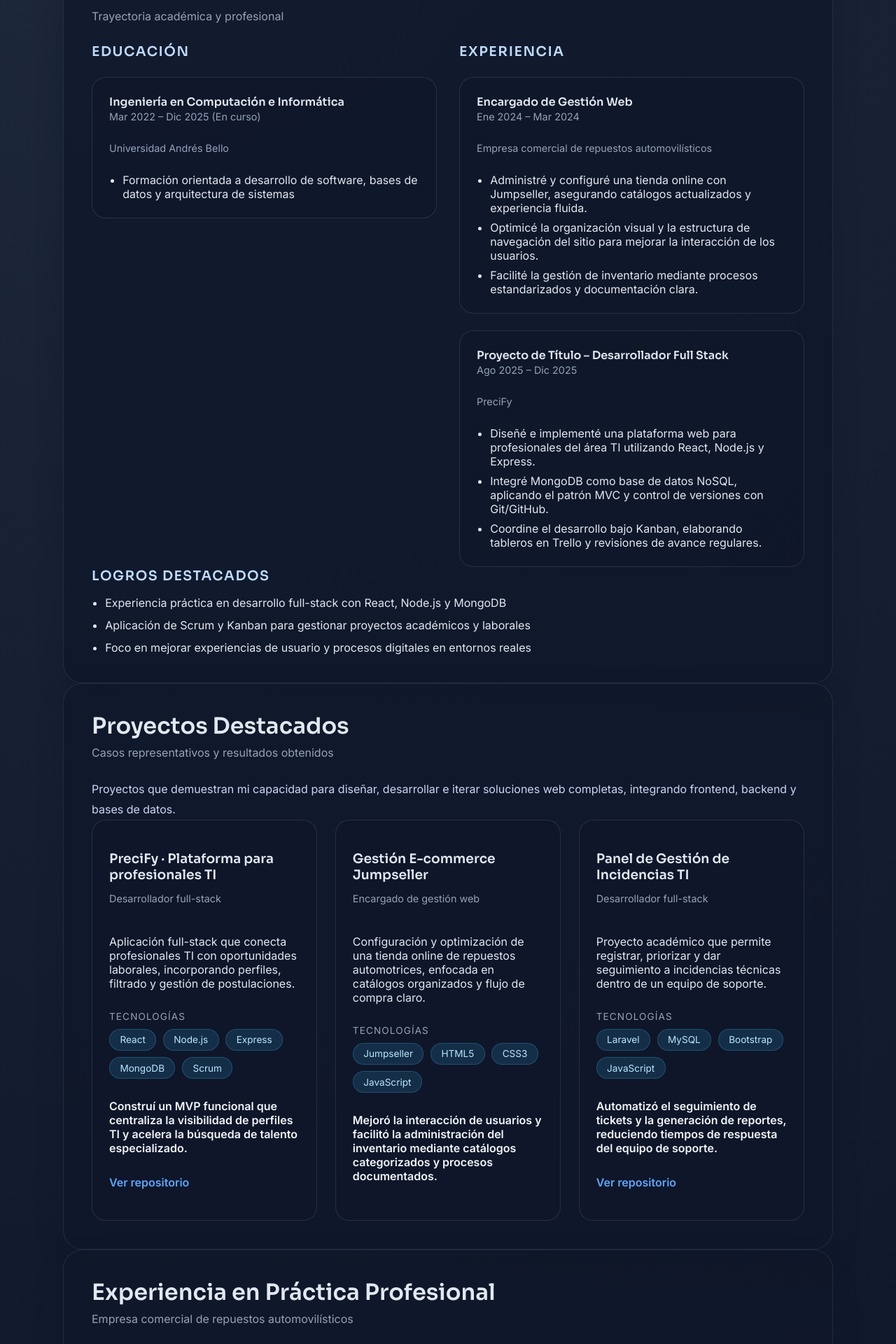
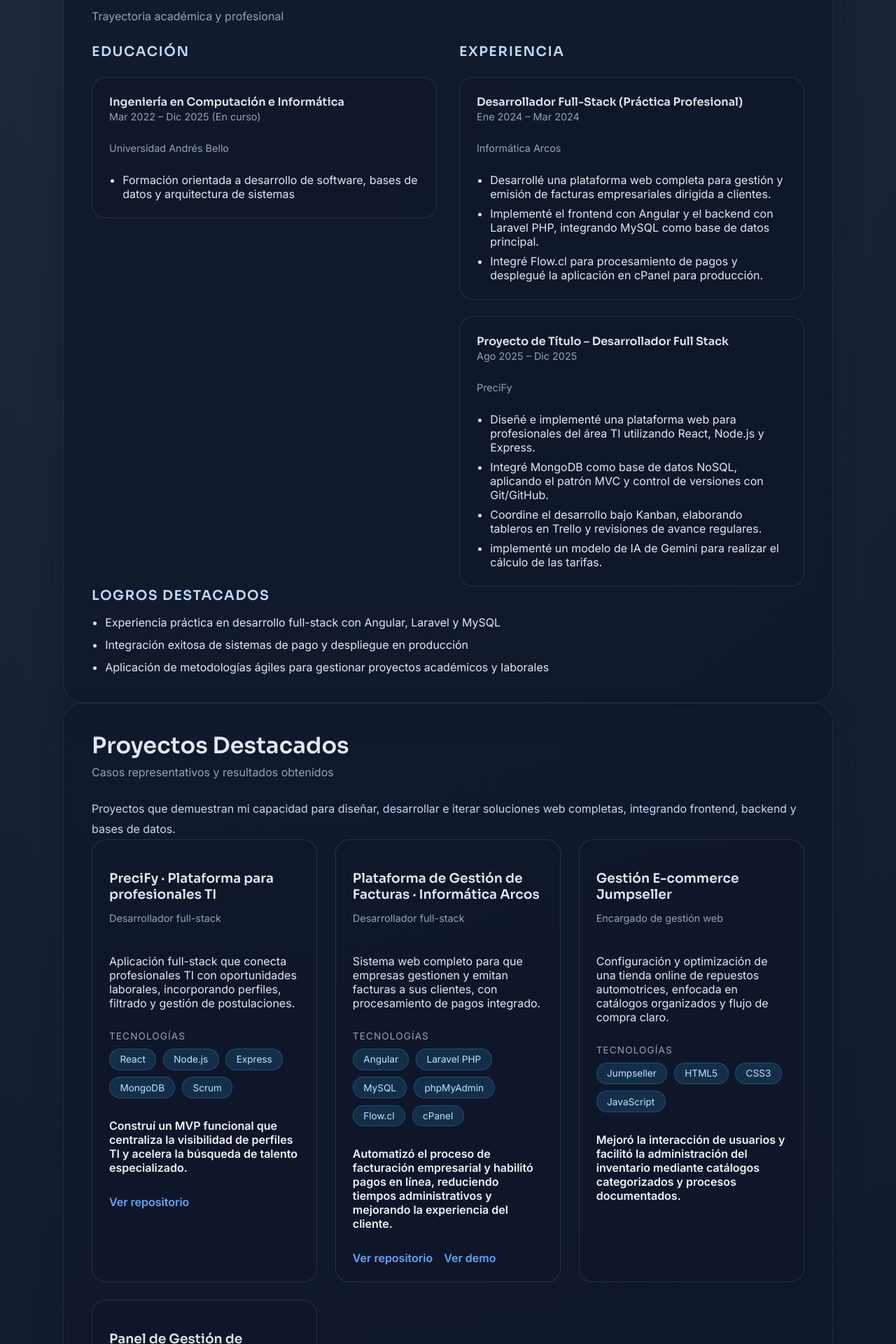
Before and after one commit to Nelsutro/Portafolio, a React (Create React App) app in the folder portfolio/: page / in a window 1280 px wide. Shown: the part 1380-3300 px from the top of the page at 70% size. Built offline with nearby package versions, Linux system fonts and the light colour scheme.

Commit message:
feat: Actualizar experiencia profesional y proyectos en el perfil, incluyendo nueva práctica en Informática Arcos

```diff
--- a/portfolio/src/data/profile.js
+++ b/portfolio/src/data/profile.js
@@ -71,13 +71,13 @@ const profile = {
     ],
     experience: [
       {
-        role: 'Encargado de Gestión Web',
-        company: 'Empresa comercial de repuestos automovilísticos',
+        role: 'Desarrollador Full-Stack (Práctica Profesional)',
+        company: 'Informática Arcos',
         period: 'Ene 2024 – Mar 2024',
         details: [
-          'Administré y configuré una tienda online con Jumpseller, asegurando catálogos actualizados y experiencia fluida.',
-          'Optimicé la organización visual y la estructura de navegación del sitio para mejorar la interacción de los usuarios.',
-          'Facilité la gestión de inventario mediante procesos estandarizados y documentación clara.'
+          'Desarrollé una plataforma web completa para gestión y emisión de facturas empresariales dirigida a clientes.',
+          'Implementé el frontend con Angular y el backend con Laravel PHP, integrando MySQL como base de datos principal.',
+          'Integré Flow.cl para procesamiento de pagos y desplegué la aplicación en cPanel para producción.'
         ]
       },
       {
@@ -87,14 +87,15 @@ const profile = {
         details: [
           'Diseñé e implementé una plataforma web para profesionales del área TI utilizando React, Node.js y Express.',
           'Integré MongoDB como base de datos NoSQL, aplicando el patrón MVC y control de versiones con Git/GitHub.',
-          'Coordine el desarrollo bajo Kanban, elaborando tableros en Trello y revisiones de avance regulares.'
+          'Coordine el desarrollo bajo Kanban, elaborando tableros en Trello y revisiones de avance regulares.',
+          'implementé un modelo de IA de Gemini para realizar el cálculo de las tarifas.'
         ]
       }
     ],
     highlights: [
-      'Experiencia práctica en desarrollo full-stack con React, Node.js y MongoDB',
-      'Aplicación de Scrum y Kanban para gestionar proyectos académicos y laborales',
-      'Foco en mejorar experiencias de usuario y procesos digitales en entornos reales'
+      'Experiencia práctica en desarrollo full-stack con Angular, Laravel y MySQL',
+      'Integración exitosa de sistemas de pago y despliegue en producción',
+      'Aplicación de metodologías ágiles para gestionar proyectos académicos y laborales'
     ]
   },
   projects: {
@@ -112,6 +113,19 @@ const profile = {
         links: {
           repo: 'https://github.com/Nelsutro/PreciFy-Final',
           demo: ''
+        }
+      },
+      {
+        name: 'Plataforma de Gestión de Facturas · Informática Arcos',
+        description:
+          'Sistema web completo para que empresas gestionen y emitan facturas a sus clientes, con procesamiento de pagos integrado.',
+        technologies: ['Angular', 'Laravel PHP', 'MySQL', 'phpMyAdmin', 'Flow.cl', 'cPanel'],
+        role: 'Desarrollador full-stack',
+        impact:
+          'Automatizó el proceso de facturación empresarial y habilitó pagos en línea, reduciendo tiempos administrativos y mejorando la experiencia del cliente.',
+        links: {
+          repo: 'https://github.com/Nelsutro/FactuFast',
+          demo: 'https://factufast.cl'
         }
       },
       {
@@ -143,18 +157,18 @@ const profile = {
     ]
   },
   internship: {
-    company: 'Empresa comercial de repuestos automovilísticos',
+    company: 'Informática Arcos',
     description:
-      'Negocio orientado a la venta de repuestos, con foco en la transformación digital de su canal e-commerce.',
+      'Empresa especializada en soluciones informáticas y desarrollo de software para la gestión empresarial y facturación digital.',
     activities: [
-      'Administración diaria del catálogo y stock en la plataforma Jumpseller.',
-      'Configuración de páginas y estructura visual para optimizar la experiencia del cliente.',
-      'Coordinación con el equipo comercial para sincronizar precios y promociones.'
+      'Desarrollo completo de plataforma web para gestión de facturas usando Angular y Laravel PHP.',
+      'Diseño e implementación de base de datos MySQL con phpMyAdmin para administración.',
+      'Integración de pasarela de pagos Flow.cl y despliegue en servidor cPanel.'
     ],
     learnings: [
-      'Importancia de la comunicación continua con áreas comerciales.',
-      'Creación de flujos de trabajo reproducibles para mantener tiendas online actualizadas.',
-      'Ajuste de interfaces pensando en usabilidad y objetivos de negocio.'
+      'Experiencia práctica integrando sistemas de pago en aplicaciones web.',
+      'Desarrollo full-stack completo desde diseño de base de datos hasta despliegue.',
+      'Colaboración con equipos para definir requerimientos funcionales y técnicos.'
     ]
   },
   services: {
@@ -183,7 +197,7 @@ const profile = {
     greeting: 'Estimado/a reclutador/a,',
     paragraphs: [
       'Como estudiante de último año de Ingeniería en Computación e Informática me interesa sumarme a un equipo donde pueda contribuir con soluciones full-stack y seguir desarrollando mis habilidades. Me destaco por abordar problemas de manera estructurada, priorizando la experiencia de usuario y la mantenibilidad del código.',
-      'Durante mi experiencia como encargado de gestión web administré una tienda e-commerce completa, asegurando catálogos vigentes y mejoras en la navegación. Además, en mi proyecto de título PreciFy lideré el desarrollo de un MVP utilizando React y Node.js, organizando el trabajo con Scrum y controlando versiones con Git.',
+      'Durante mi práctica profesional en Informática Arcos desarrollé una plataforma completa de facturación empresarial usando Angular y Laravel PHP, integrando Flow.cl para pagos y desplegando en cPanel. Además, en mi proyecto de título PreciFy lideré el desarrollo de un MVP utilizando React y Node.js, organizando el trabajo con metodologías ágiles y control de versiones con Git.',
       'Estoy convencido de que mi motivación, responsabilidad y capacidad de aprendizaje pueden aportar valor a su organización. Agradezco el tiempo dedicado a revisar mi portafolio y quedo atento a la posibilidad de conversar sobre cómo puedo contribuir a sus desafíos tecnológicos.'
     ],
     closing: 'Saludos cordiales,',
```
